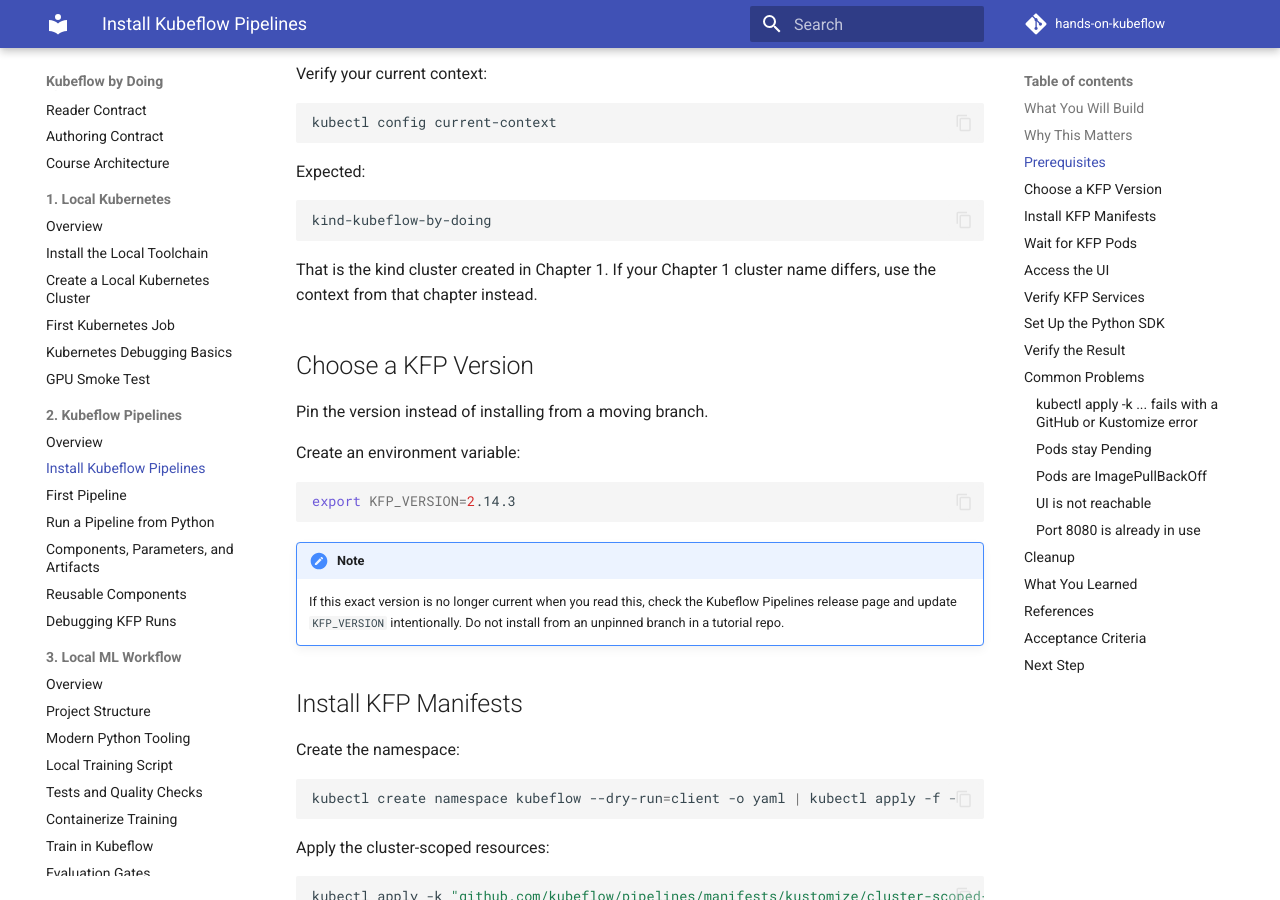
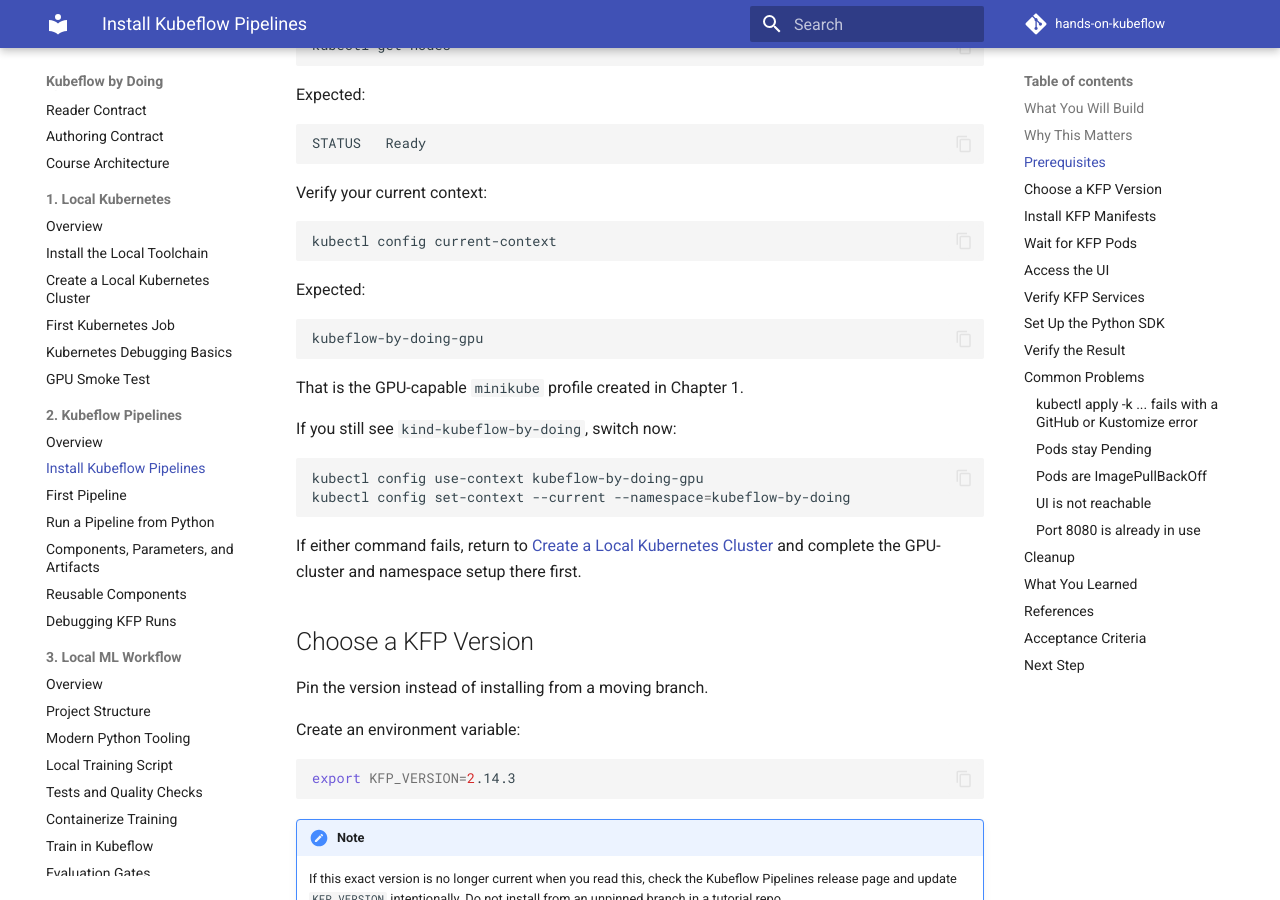
Before and after one commit to matze298/hands-on-kubeflow, an MkDocs documentation site: the page built from docs/02-kubeflow-pipelines/01-install-kfp.md, in a window 1280 px wide and 900 px high, scrolled down 1033 px. Built offline with MkDocs 1.6.1 and Material for MkDocs 9.7.7, drawn with Linux system fonts in a browser that asks for light colours; comment, search, counter and statistics services are not loaded; some of the changed text lies outside the part shown.

Commit message:
docs: align chapter 2 with gpu cluster path

````diff
--- a/docs/02-kubeflow-pipelines/01-install-kfp.md
+++ b/docs/02-kubeflow-pipelines/01-install-kfp.md
@@ -1,6 +1,8 @@
 # Install Kubeflow Pipelines
 
 This page installs standalone Kubeflow Pipelines into the local Kubernetes cluster created in Chapter 1.
+
+From this chapter onward, the tutorial assumes you use the GPU-capable local cluster path. If you need to switch from the default `kind` cluster to the `minikube` GPU profile, go back to [Create a Local Kubernetes Cluster](../01-local-kubernetes/02-create-local-cluster.md) and follow the "Optional: Create a GPU-Capable Local Cluster" and "Create the Tutorial Namespace" sections before continuing.
 
 We install Kubeflow Pipelines only, not the full Kubeflow platform.
 
@@ -49,10 +51,19 @@ kubectl config current-context
 Expected:
 
 ```text
-kind-kubeflow-by-doing
+kubeflow-by-doing-gpu
 ```
 
-That is the kind cluster created in Chapter 1. If your Chapter 1 cluster name differs, use the context from that chapter instead.
+That is the GPU-capable `minikube` profile created in Chapter 1.
+
+If you still see `kind-kubeflow-by-doing`, switch now:
+
+```bash
+kubectl config use-context kubeflow-by-doing-gpu
+kubectl config set-context --current --namespace=kubeflow-by-doing
+```
+
+If either command fails, return to [Create a Local Kubernetes Cluster](../01-local-kubernetes/02-create-local-cluster.md) and complete the GPU-cluster and namespace setup there first.
 
 ## Choose a KFP Version
 
@@ -282,7 +293,13 @@ kubectl delete -k "github.com/kubeflow/pipelines/manifests/kustomize/env/platfor
 kubectl delete -k "github.com/kubeflow/pipelines/manifests/kustomize/cluster-scoped-resources?ref=${KFP_VERSION}"
 ```
 
-If the local cluster is disposable, the simpler cleanup is:
+If the local cluster is disposable, the simpler cleanup is to delete the cluster backend you used in Chapter 1.
+
+```bash
+minikube delete --profile kubeflow-by-doing-gpu
+```
+
+If you intentionally stayed on the CPU-only baseline instead, use:
 
 ```bash
 kind delete cluster --name kubeflow-by-doing
````
Also changed, not shown: docs/02-kubeflow-pipelines/00-overview.md (+5 -1 lines), docs/02-kubeflow-pipelines/06-debugging-kfp-runs.md (+1 -1 lines).
